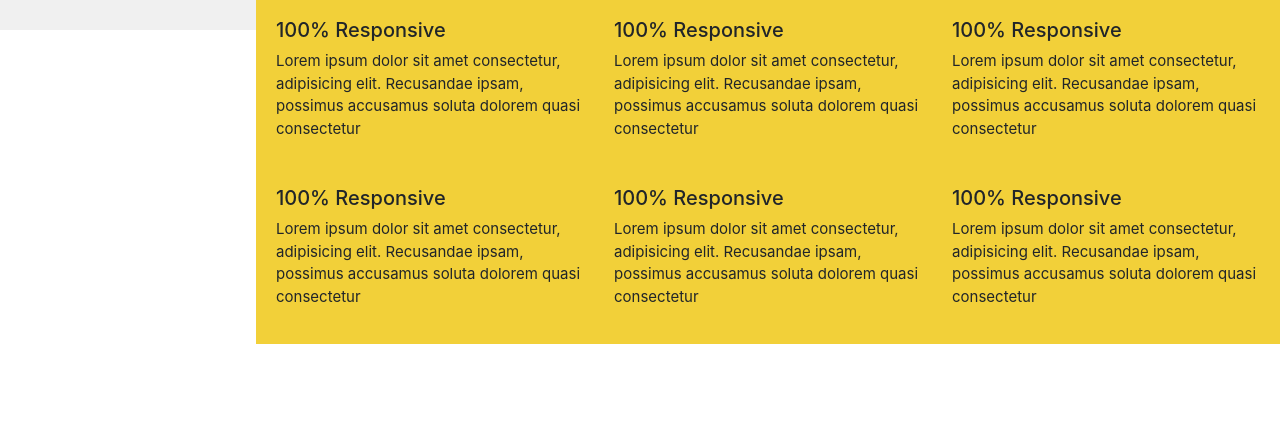
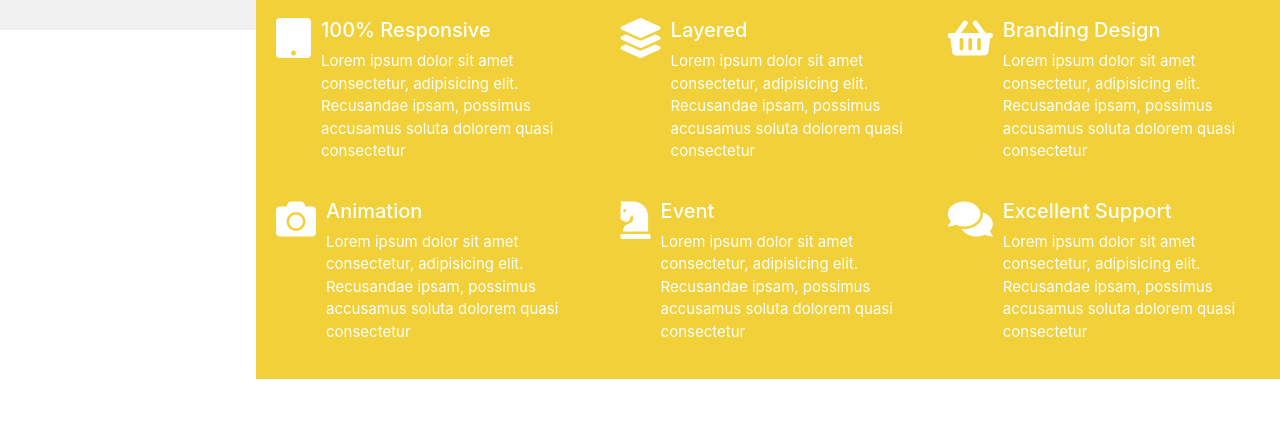
Before and after one commit to asfandtaimoor/onePage01, a plain HTML site: page index.html in a window 1280 px wide. Shown: the part 770-1191 px from the top of the page. Drawn offline with nearby package versions, Linux system fonts and the light colour scheme.

Commit message:
Home detail block modified

```diff
--- a/index.html
+++ b/index.html
@@ -6,7 +6,7 @@
     <meta name="viewport" content="width=device-width, initial-scale=1.0">
     <title>One Page</title>
     <link rel="stylesheet" href="https://maxcdn.bootstrapcdn.com/bootstrap/4.0.0/css/bootstrap.min.css" integrity="sha384-Gn5384xqQ1aoWXA+058RXPxPg6fy4IWvTNh0E263XmFcJlSAwiGgFAW/dAiS6JXm" crossorigin="anonymous">
-    <link rel="stylesheet" href="https://cdnjs.cloudflare.com/ajax/libs/font-awesome/4.7.0/css/font-awesome.min.css">
+    <link rel="stylesheet" href="https://pro.fontawesome.com/releases/v5.10.0/css/all.css" integrity="sha384-AYmEC3Yw5cVb3ZcuHtOA93w35dYTsvhLPVnYs9eStHfGJvOvKxVfELGroGkvsg+p" crossorigin="anonymous" />
     <link rel="stylesheet" href="style/style.css">
 
     <script src="https://ajax.googleapis.com/ajax/libs/jquery/3.5.1/jquery.min.js"></script>
@@ -87,44 +87,44 @@
             <div class="detail" id="services-block">
 
                 <div class="elem">
-
+                    <i class="fas fa-tablet"></i>
                     <div class="text">
                         <h5>100% Responsive</h5>
                         <p>Lorem ipsum dolor sit amet consectetur, adipisicing elit. Recusandae ipsam, possimus accusamus soluta dolorem quasi consectetur </p>
                     </div>
                 </div>
                 <div class="elem">
-
+                    <i class="fas fa-layer-group"></i>
                     <div class="text">
-                        <h5>100% Responsive</h5>
+                        <h5>Layered</h5>
                         <p>Lorem ipsum dolor sit amet consectetur, adipisicing elit. Recusandae ipsam, possimus accusamus soluta dolorem quasi consectetur </p>
                     </div>
                 </div>
                 <div class="elem">
-
+                    <i class="fas fa-shopping-basket"></i>
                     <div class="text">
-                        <h5>100% Responsive</h5>
+                        <h5>Branding Design</h5>
                         <p>Lorem ipsum dolor sit amet consectetur, adipisicing elit. Recusandae ipsam, possimus accusamus soluta dolorem quasi consectetur </p>
                     </div>
                 </div>
                 <div class="elem">
-
+                    <i class="fa fa-camera"></i>
                     <div class="text">
-                        <h5>100% Responsive</h5>
+                        <h5>Animation</h5>
                         <p>Lorem ipsum dolor sit amet consectetur, adipisicing elit. Recusandae ipsam, possimus accusamus soluta dolorem quasi consectetur </p>
                     </div>
                 </div>
                 <div class="elem">
-
+                    <i class="fas fa-chess-knight"></i>
                     <div class="text">
-                        <h5>100% Responsive</h5>
+                        <h5>Event</h5>
                         <p>Lorem ipsum dolor sit amet consectetur, adipisicing elit. Recusandae ipsam, possimus accusamus soluta dolorem quasi consectetur </p>
                     </div>
                 </div>
                 <div class="elem">
-
+                    <i class="fas fa-comments"></i>
                     <div class="text">
-                        <h5>100% Responsive</h5>
+                        <h5>Excellent Support</h5>
                         <p>Lorem ipsum dolor sit amet consectetur, adipisicing elit. Recusandae ipsam, possimus accusamus soluta dolorem quasi consectetur </p>
                     </div>
                 </div>
--- a/style/style.scss
+++ b/style/style.scss
@@ -65,8 +65,14 @@ body {
                 background-color: $primaryColor;
                 display: grid;
                 grid-template-columns: auto auto auto;
-                grid-gap: 30px;
+                grid-gap: 20px;
+                color: white;
                 .elem {
+                    display: flex;
+                    i {
+                        font-size: 40px;
+                        margin-right: 10px;
+                    }
                     .text {
                         p {
                             font-size: 15px;
```
Also changed, not shown: style/style.css, 1 other file.
